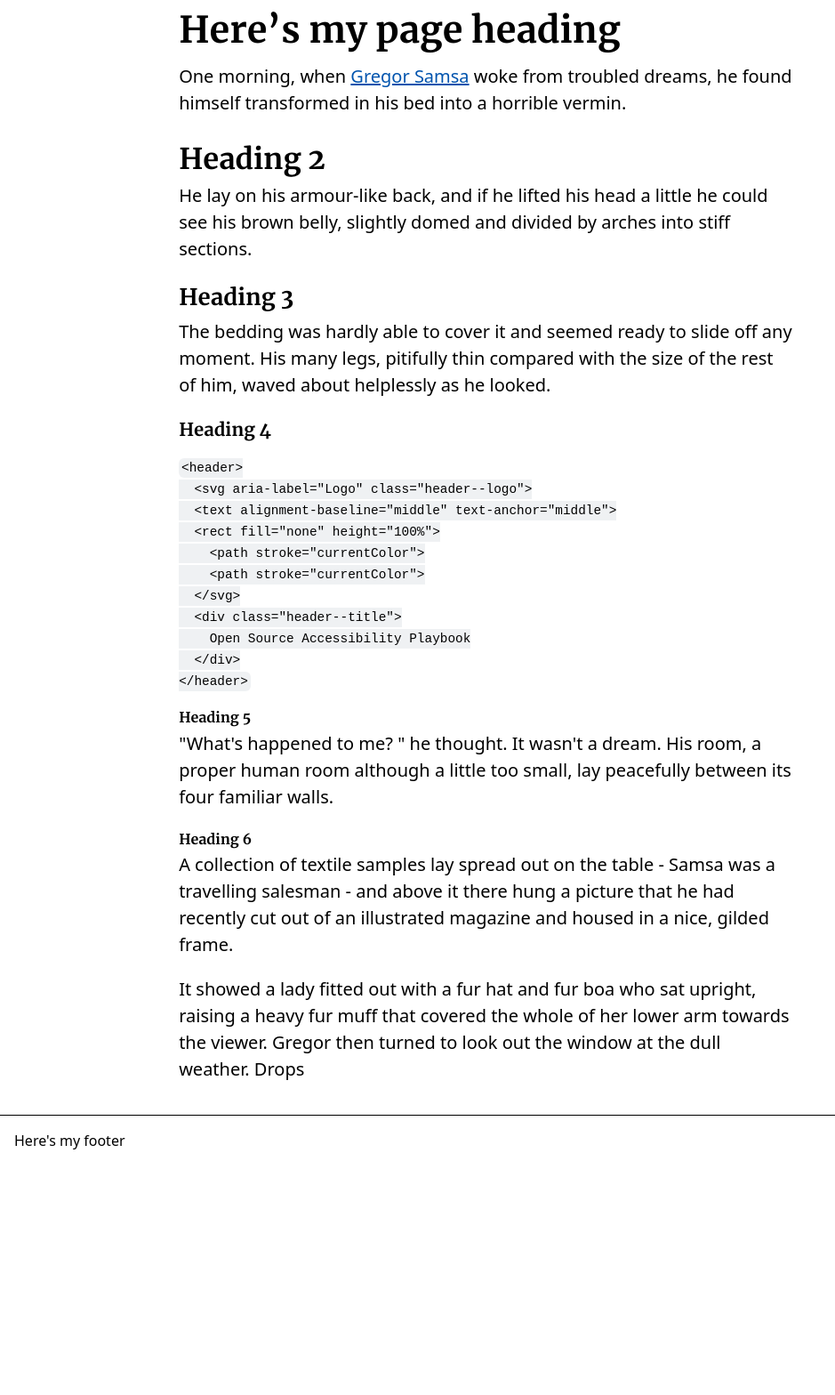
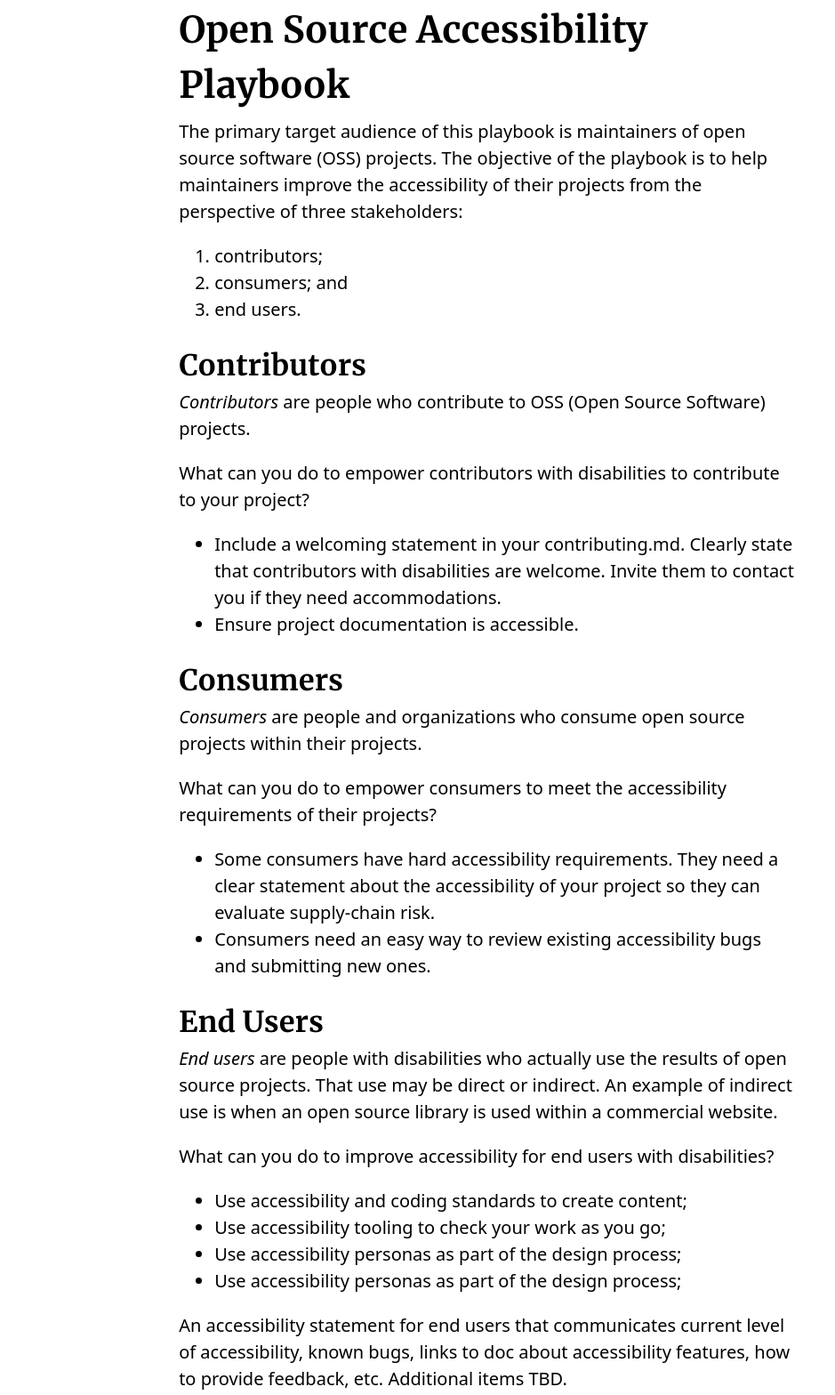
Before and after one commit to intel/AccessibilityPlaybook, an Eleventy site: page src/index.md in a window 1280 px wide. Shown: the part 225-1793 px from the top of the page at 89% size, without its empty margins (0-939 px from the left). Before the commit the page ends 1590 px from the top, so only its background shows below. Built offline with nearby package versions, Linux system fonts and the light colour scheme; Eleventy itself is replaced by a stand-in of ours; files that its build step writes are made by us from their sources; a web font is replaced by a local one.

Commit message:
Update homepage

```diff
--- a/src/index.md
+++ b/src/index.md
@@ -1,33 +1,42 @@
 ---
 layout: templates/basic-page.njk
-title: Here&#8217;s my page heading
+title: Open Source Accessibility Playbook
 ---
 
-<p>One morning, when <a href="https://www.gutenberg.org/ebooks/5200">Gregor Samsa</a> woke from troubled dreams, he found himself transformed in his bed into a horrible vermin.</p>
+The primary target audience of this playbook is maintainers of open source software (OSS) projects. The objective of the playbook is to help maintainers improve the accessibility of their projects from the perspective of three stakeholders:
 
-<h2>Heading 2</h2>
-<p>He lay on his armour-like back, and if he lifted his head a little he could see his brown belly, slightly domed and divided by arches into stiff sections.</p>
+1. contributors;
+2. consumers; and
+3. end users.
 
-<h3>Heading 3</h3>
-<p>The bedding was hardly able to cover it and seemed ready to slide off any moment. His many legs, pitifully thin compared with the size of the rest of him, waved about helplessly as he looked.</p>
+## Contributors
 
-<h4>Heading 4</h4>
-<pre><code>&lt;header&gt;
-  &lt;svg aria-label=&quot;Logo&quot; class=&quot;header--logo&quot;&gt;
-  &lt;text alignment-baseline=&quot;middle&quot; text-anchor=&quot;middle&quot;&gt;
-  &lt;rect fill=&quot;none&quot; height=&quot;100%&quot;&gt;
-    &lt;path stroke=&quot;currentColor&quot;&gt;
-    &lt;path stroke=&quot;currentColor&quot;&gt;
-  &lt;/svg&gt;
-  &lt;div class=&quot;header--title&quot;&gt;
-    Open Source Accessibility Playbook
-  &lt;/div&gt;
-&lt;/header&gt;</code></pre>
+<dfn>Contributors</dfn> are people who contribute to OSS (Open Source Software) projects.
 
-<h5>Heading 5</h5>
-<p>"What's happened to me? " he thought. It wasn't a dream. His room, a proper human room although a little too small, lay peacefully between its four familiar walls.</p>
+What can you do to empower contributors with disabilities to contribute to your project?
 
-<h6>Heading 6</h6>
-<p>A collection of textile samples lay spread out on the table - Samsa was a travelling salesman - and above it there hung a picture that he had recently cut out of an illustrated magazine and housed in a nice, gilded frame.</p>
+* Include a welcoming statement in your contributing.md. Clearly state that contributors with disabilities are welcome. Invite them to contact you if they need accommodations.
+* Ensure project documentation is accessible.
 
-<p>It showed a lady fitted out with a fur hat and fur boa who sat upright, raising a heavy fur muff that covered the whole of her lower arm towards the viewer. Gregor then turned to look out the window at the dull weather. Drops</p>
+## Consumers
+
+<dfn>Consumers</dfn> are people and organizations who consume open source projects within their projects.
+
+What can you do to empower consumers to meet the accessibility requirements of their projects?
+
+* Some consumers have hard accessibility requirements. They need a clear statement about the accessibility of your project so they can evaluate supply-chain risk.</li>
+* Consumers need an easy way to review existing accessibility bugs and submitting new ones.</li>
+
+## End Users
+
+<dfn>End users</dfn> are people with disabilities who actually use the results of open source projects. That use may be direct or indirect. An example of indirect use is when an open source library is used within a commercial website.
+
+What can you do to improve accessibility for end users with disabilities?
+
+* Use accessibility and coding standards to create content;
+* Use accessibility tooling to check your work as you go;
+* Use accessibility personas as part of the design process;
+* Use accessibility personas as part of the design process;
+
+An accessibility statement for end users that communicates current level of accessibility, known bugs, links to doc about accessibility features, how to provide feedback, etc.
+Additional items TBD.
```
